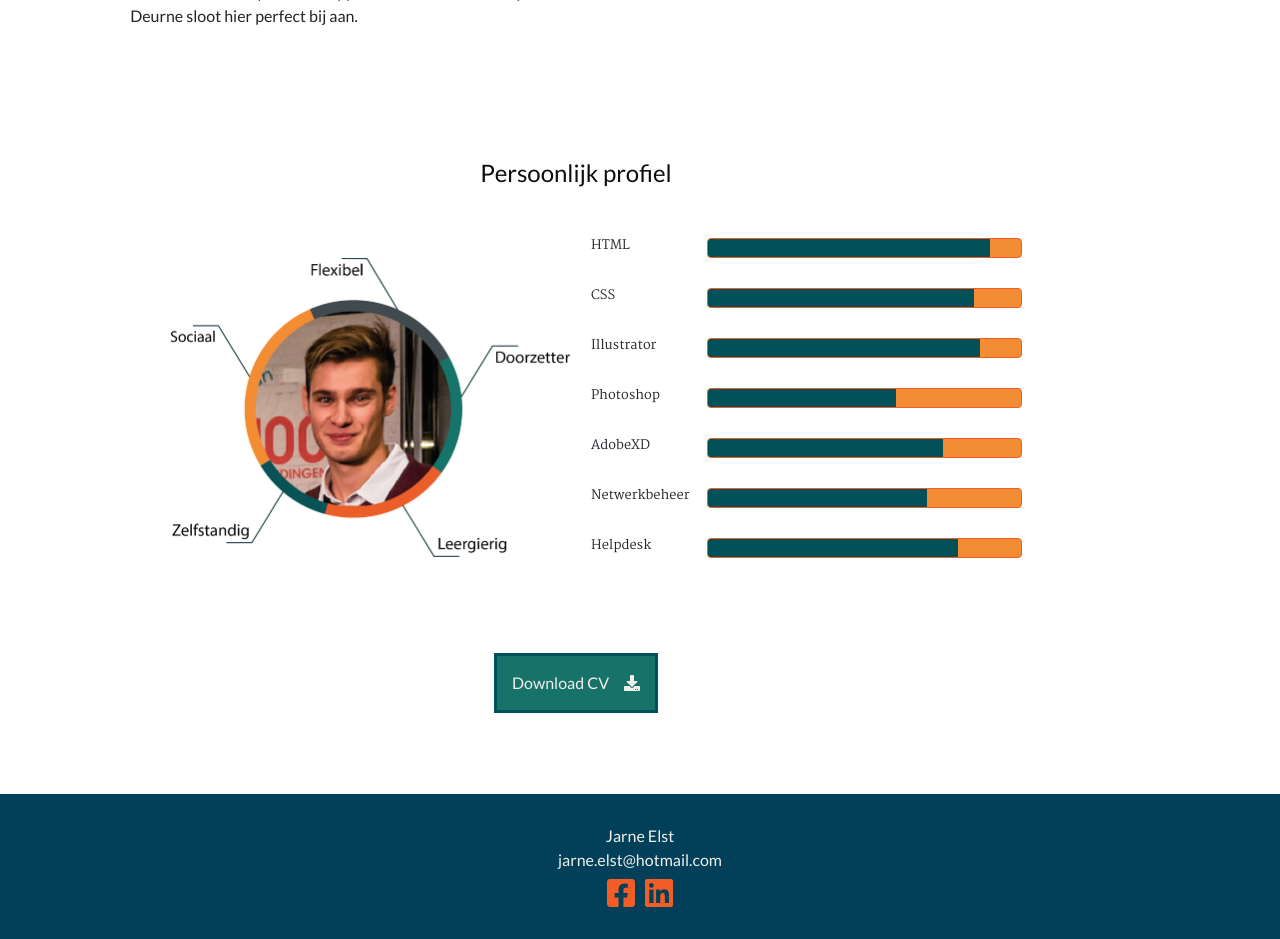
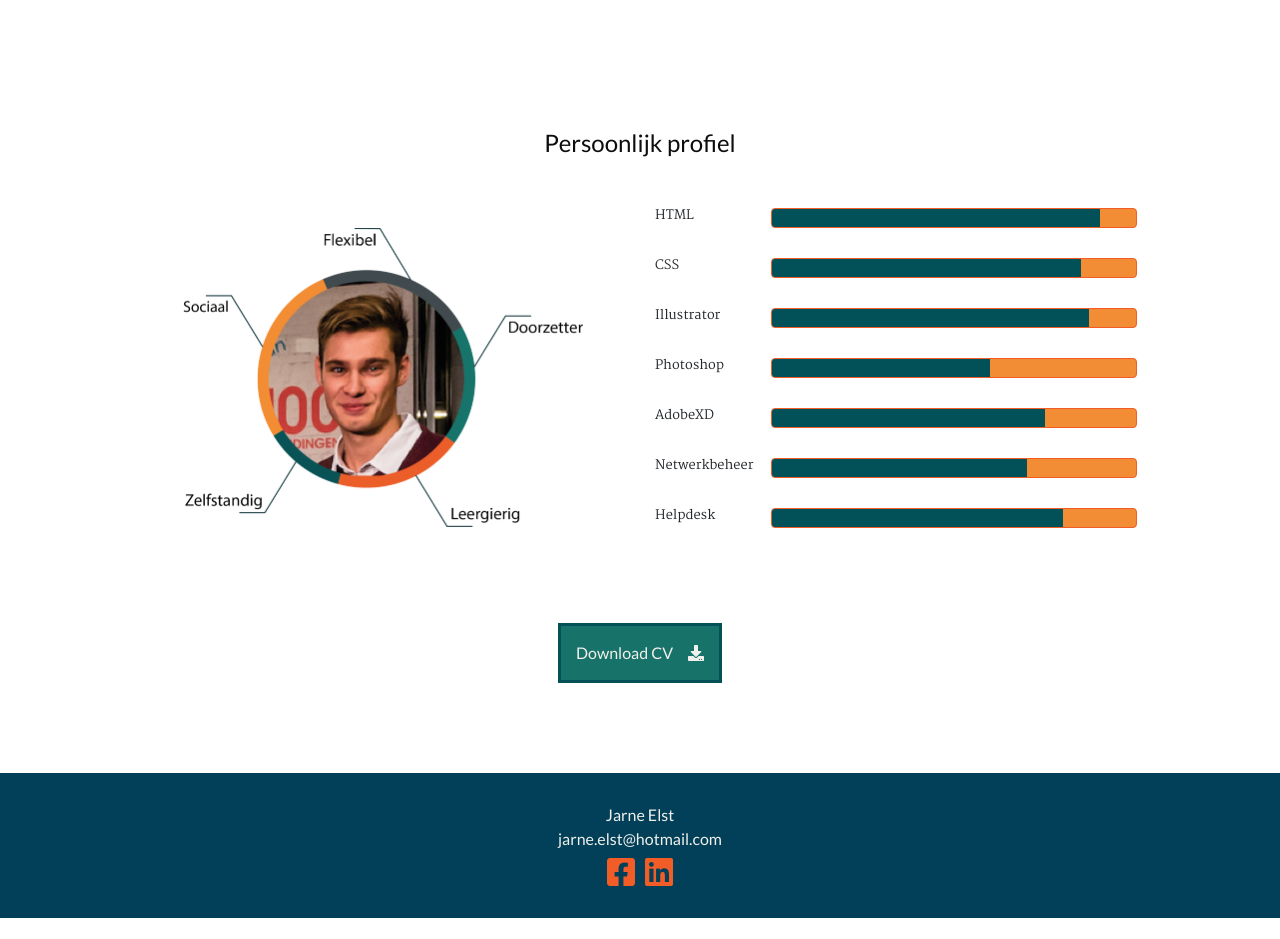
Before and after one commit to JarneElst/Portfolio, a PHP site: page /index.php in a window 1280 px wide. Shown: the part 1491-2430 px from the top of the page. After the commit the page ends 2409 px from the top, so only its background shows below. Run offline with PHP 8.4, Linux system fonts and the light colour scheme; some libraries are stand-ins or nearby versions.

Commit message:
fix horizontall scroll

```diff
--- a/styles/main.css
+++ b/styles/main.css
@@ -50,7 +50,7 @@ h5 {
 
 main {
   margin-top: 7%;
-  width: 90vw;
+  width: 100%;
 }
 
 .main {
@@ -68,6 +68,8 @@ p {
 .container {
   margin: 0px;
   padding: 0px;
+  max-width: 100%;
+  min-width: 100%;
 }
 
 .row {
@@ -131,8 +133,8 @@ nav > ul > li > a:hover,
   background-size: cover;
   min-height: 100vh;
   max-height: 100vh;
-  min-width: 100vw;
-  max-width: 100vw;
+  min-width: 100%;
+  max-width: 100%;
   z-index: -1;
 }
 
@@ -293,7 +295,7 @@ a:link {
   color: #f2f0eb !important;
   background-color: #024059;
   text-align: center;
-  width: 100vw;
+  width: 100%;
   padding: 30px 0px;
 }
 
```
